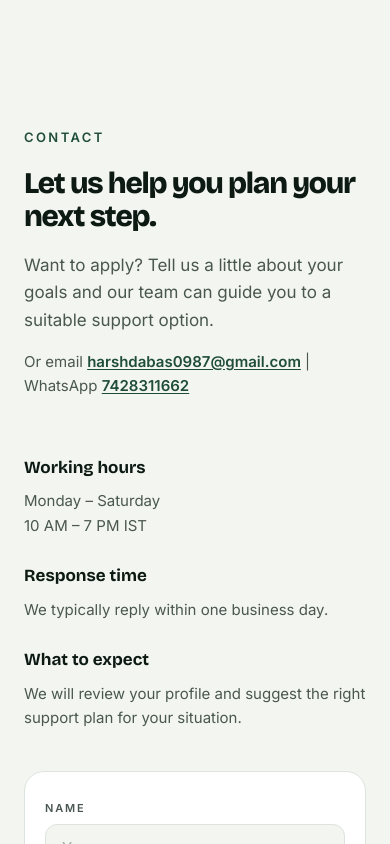
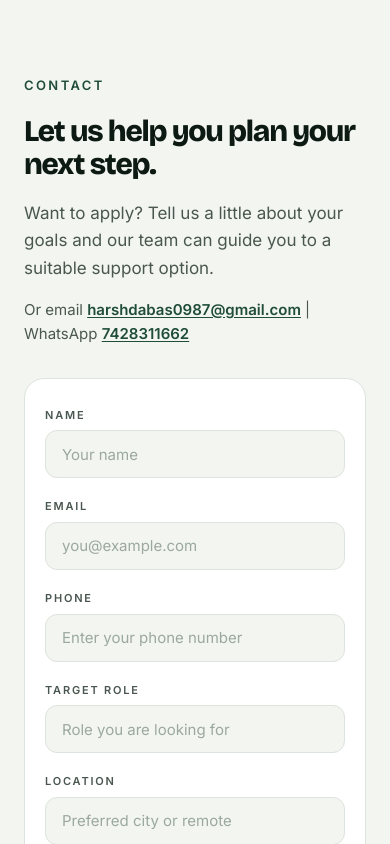
Before and after one commit to Hardikachhabra135/HiWork, a React (Vite) app: page / in a window 390 px wide. Shown: the part 5020-5864 px from the top of the page. Built offline with nearby package versions, Linux system fonts and the light colour scheme.

Commit message:
Add phone field with validation and fix contact section layout

```diff
--- a/src/components/Contact.css
+++ b/src/components/Contact.css
@@ -3,18 +3,34 @@
   padding: var(--section-py) 0;
 }
 
+/* ── Layout: Two-Column Grid ────────────────────────────── */
+.contact-body {
+  display: grid;
+  grid-template-columns: minmax(0, 45fr) minmax(0, 55fr);
+  grid-template-areas:
+    "header form"
+    "info   form";
+  column-gap: 56px;
+  row-gap: 40px;
+  align-items: start;
+}
+
+/* ── Left Column: Header & Intro ────────────────────────── */
 .contact-header {
-  max-width: 640px;
-  margin-bottom: 56px;
+  grid-area: header;
+  max-width: 100%;
+  margin-bottom: 0;
 }
 
 .contact-eyebrow {
   color: var(--color-mid-green);
+  margin-bottom: 14px;
 }
 
 .contact-heading {
   font-size: clamp(30px, 4vw, 52px);
   margin-bottom: 20px;
+  line-height: 1.15;
 }
 
 .contact-subtext {
@@ -28,6 +44,7 @@
   font-size: 15px;
   color: var(--color-muted-light);
   line-height: 1.6;
+  word-break: break-word;
 }
 
 .contact-link {
@@ -42,19 +59,17 @@
   color: var(--color-ink);
 }
 
-/* ── Layout ─────────────────────────────────────────────── */
-.contact-body {
-  display: grid;
-  grid-template-columns: 1fr 1.6fr;
-  gap: 40px;
-  align-items: start;
-}
-
-/* ── Info pane ──────────────────────────────────────────── */
+/* ── Left Column: Info Pane ─────────────────────────────── */
 .contact-info {
+  grid-area: info;
   display: flex;
   flex-direction: column;
   gap: 32px;
+}
+
+.contact-info__block {
+  display: flex;
+  flex-direction: column;
 }
 
 .contact-info__title {
@@ -71,8 +86,9 @@
   line-height: 1.65;
 }
 
-/* ── Form Card ──────────────────────────────────────────── */
+/* ── Right Column: Form Card ────────────────────────────── */
 .contact-form-card {
+  grid-area: form;
   background: var(--color-white);
   border-radius: var(--radius-contact-card);
   padding: 40px;
@@ -124,6 +140,24 @@
   box-shadow: 0 0 0 3px rgba(207, 243, 90, 0.35);
 }
 
+.form-input--error {
+  border-color: #D9383A;
+}
+
+.form-input--error:focus {
+  border-color: #D9383A;
+  box-shadow: 0 0 0 3px rgba(217, 56, 58, 0.25);
+}
+
+.form-error {
+  font-family: var(--font-body);
+  font-size: 13px;
+  color: #D9383A;
+  font-weight: 500;
+  line-height: 1.4;
+  margin-top: 2px;
+}
+
 .form-textarea {
   min-height: 120px;
   resize: vertical;
@@ -147,15 +181,33 @@
 }
 
 /* ── Responsive ─────────────────────────────────────────── */
+@media (max-width: 1024px) {
+  .contact-body {
+    grid-template-columns: minmax(0, 48fr) minmax(0, 52fr);
+    column-gap: 36px;
+    row-gap: 32px;
+  }
+}
+
 @media (max-width: 860px) {
+  .contact-section {
+    padding: 64px 0;
+  }
+
   .contact-body {
     grid-template-columns: 1fr;
+    grid-template-areas:
+      "header"
+      "form"
+      "info";
+    row-gap: 32px;
   }
 
   .contact-info {
     flex-direction: row;
     flex-wrap: wrap;
     gap: 24px;
+    padding-top: 8px;
   }
 
   .contact-info__block {
@@ -165,6 +217,10 @@
 }
 
 @media (max-width: 540px) {
+  .contact-section {
+    padding: 48px 0;
+  }
+
   .contact-form-card {
     padding: 28px 20px 32px;
     border-radius: 20px;
@@ -172,5 +228,6 @@
 
   .contact-info {
     flex-direction: column;
+    gap: 20px;
   }
 }
--- a/src/components/Contact.jsx
+++ b/src/components/Contact.jsx
@@ -5,30 +5,98 @@ import './Contact.css';
 const INITIAL = {
   name: '',
   email: '',
+  phone: '',
   role: '',
   location: '',
   message: '',
 };
 
+const validatePhoneNumber = (value) => {
+  if (!value || !value.trim()) {
+    return 'Phone number cannot be empty.';
+  }
+
+  const trimmed = value.trim();
+
+  // Pattern: optional single leading '+', then only digits, spaces, hyphens, parentheses, and dots
+  const validPattern = /^\+?[0-9\s\-().]+$/;
+  if (!validPattern.test(trimmed)) {
+    return 'Please enter a valid phone number.';
+  }
+
+  const digitsOnly = trimmed.replace(/\D/g, '');
+
+  if (trimmed.startsWith('+91')) {
+    const after91 = digitsOnly.slice(2);
+    if (after91.length !== 10) {
+      return 'Indian phone numbers with +91 must have 10 digits.';
+    }
+    return '';
+  }
+
+  if (digitsOnly.length < 7 || digitsOnly.length > 15) {
+    return 'Phone number must be between 7 and 15 digits.';
+  }
+
+  return '';
+};
+
 export default function Contact() {
   const [form, setForm] = useState(INITIAL);
+  const [errors, setErrors] = useState({});
   const [submitted, setSubmitted] = useState(false);
 
   const handleChange = (e) => {
     const { name, value } = e.target;
     setForm((prev) => ({ ...prev, [name]: value }));
+    if (errors[name]) {
+      setErrors((prev) => ({ ...prev, [name]: '' }));
+    }
+  };
+
+  const handleBlur = (e) => {
+    const { name, value } = e.target;
+    if (name === 'phone' && value.trim()) {
+      const err = validatePhoneNumber(value);
+      if (err) {
+        setErrors((prev) => ({ ...prev, phone: err }));
+      }
+    }
   };
 
   const handleSubmit = (e) => {
     e.preventDefault();
 
+    const phoneError = validatePhoneNumber(form.phone);
+    if (phoneError) {
+      setErrors((prev) => ({ ...prev, phone: phoneError }));
+      return;
+    }
+
     const body = [
       `Name: ${form.name}`,
       `Email: ${form.email}`,
+      `Phone: ${form.phone}`,
       `Target Role: ${form.role}`,
       `Location: ${form.location}`,
       `Message: ${form.message}`,
     ].join('%0A');
+
+    try {
+      const existing = JSON.parse(localStorage.getItem('hiwork_submissions') || '[]');
+      const newSubmission = {
+        name: form.name,
+        email: form.email,
+        phone: form.phone,
+        role: form.role,
+        location: form.location,
+        message: form.message,
+        submittedAt: new Date().toISOString(),
+      };
+      localStorage.setItem('hiwork_submissions', JSON.stringify([...existing, newSubmission]));
+    } catch {
+      // Ignore if localStorage is unavailable
+    }
 
     window.location.href = `mailto:harshdabas0987@gmail.com?subject=Hiwork%20enquiry&body=${body}`;
     setSubmitted(true);
@@ -38,7 +106,9 @@ export default function Contact() {
   return (
     <section id="contact" className="contact-section" aria-labelledby="contact-heading">
       <div className="container">
-        {/* Section header */}
+        {/* Two-column layout */}
+        <div className="contact-body">
+          {/* Section header & intro (left column, top) */}
           <div className="contact-header">
             <span className="eyebrow contact-eyebrow">Contact</span>
             <h2 id="contact-heading" className="section-heading contact-heading">
@@ -65,9 +135,7 @@ export default function Contact() {
             </p>
           </div>
 
-        {/* Two-column layout */}
-        <div className="contact-body">
-          {/* Info pane (left) */}
+          {/* Info pane (left column, bottom) */}
           <motion.div
             className="contact-info"
             initial={{ opacity: 0, x: -20 }}
@@ -148,6 +216,30 @@ export default function Contact() {
                 />
               </div>
 
+              {/* PHONE */}
+              <div className="form-group">
+                <label htmlFor="cf-phone" className="form-label">Phone</label>
+                <input
+                  id="cf-phone"
+                  name="phone"
+                  type="tel"
+                  className={`form-input${errors.phone ? ' form-input--error' : ''}`}
+                  placeholder="Enter your phone number"
+                  value={form.phone}
+                  onChange={handleChange}
+                  onBlur={handleBlur}
+                  required
+                  autoComplete="tel"
+                  aria-invalid={Boolean(errors.phone)}
+                  aria-describedby={errors.phone ? 'cf-phone-error' : undefined}
+                />
+                {errors.phone && (
+                  <span id="cf-phone-error" className="form-error" role="alert">
+                    {errors.phone}
+                  </span>
+                )}
+              </div>
+
               {/* TARGET ROLE */}
               <div className="form-group">
                 <label htmlFor="cf-role" className="form-label">Target Role</label>
```
Lines whose indentation alone changed are shown as unchanged.
